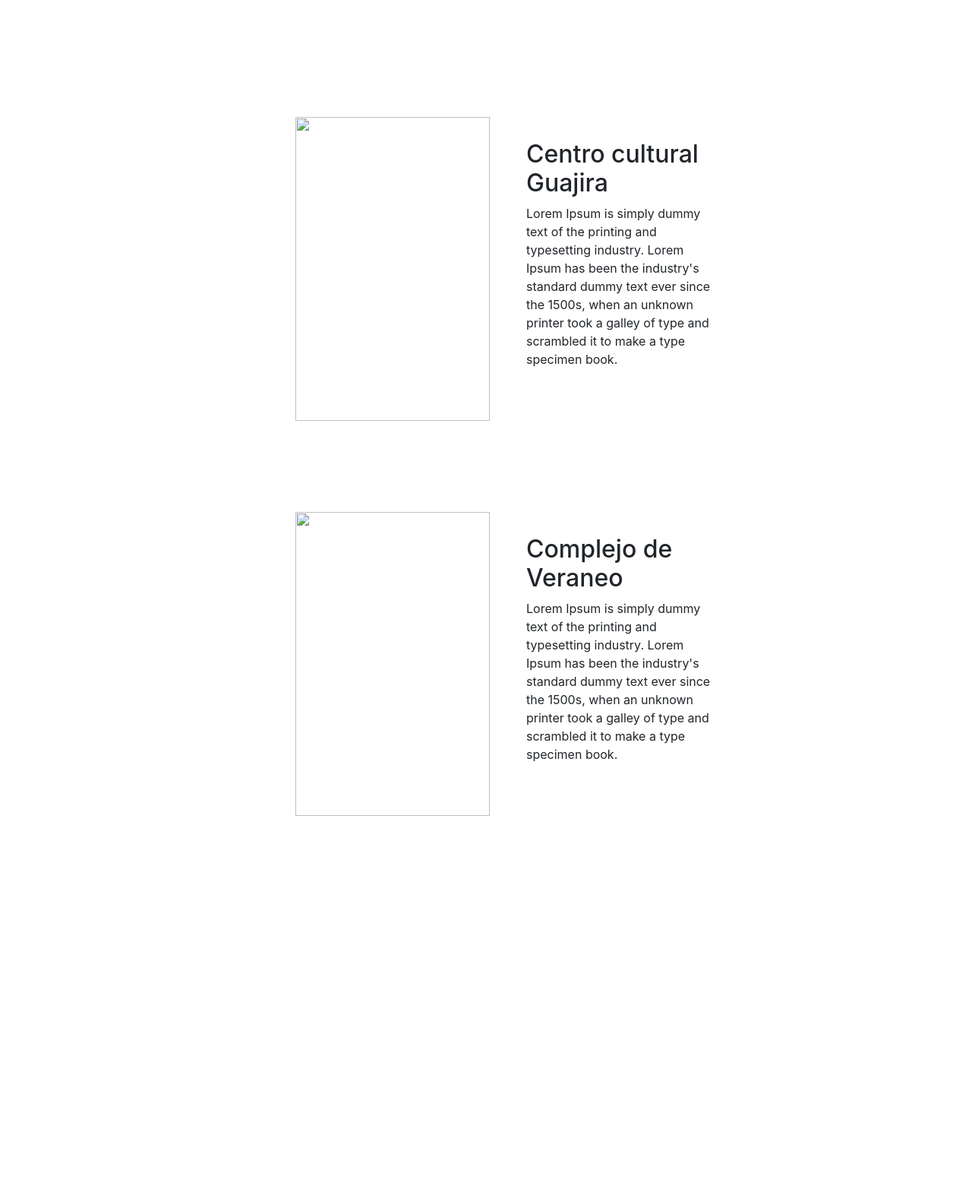
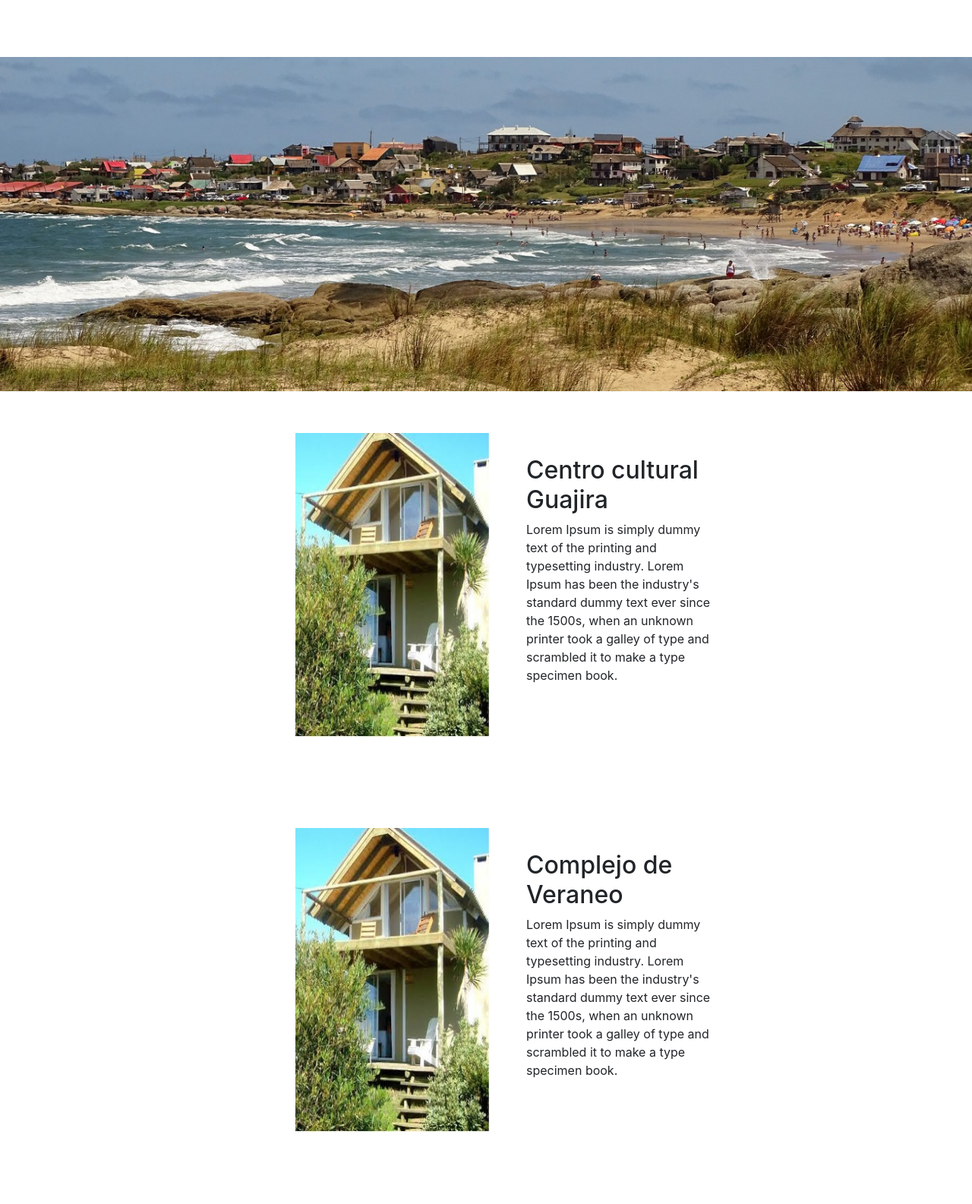
Before and after one commit to FernandoLemos/agreste, a plain HTML site: page index.html in a window 1280 px wide. Shown: the whole page at 76% size. Before the commit the page ends 1169 px from the top, so only its background shows below. Drawn offline with nearby package versions, Linux system fonts and the light colour scheme; the site is published under a folder, as on GitHub Pages, so addresses that start at the root find nothing.

Commit message:
Se eliminan barras para pruebas

```diff
--- a/index.html
+++ b/index.html
@@ -15,12 +15,12 @@
 
         </nav>
         <header>
-            <img src="/Content/Images/panoramica.jpg" alt="" class="src">
+            <img src="Content/Images/panoramica.jpg" alt="" class="src">
         </header>
         <section>
             <div class="box">
                 <div class="box-image">
-                    <img src="/Content/Images/box1.jpg" alt="" class="src">
+                    <img src="Content/Images/box1.jpg" alt="" class="src">
                 </div>
                 <div class="box-text">
                     <h2>Centro cultural Guajira</h2>
@@ -31,7 +31,7 @@
         <section>
             <div class="box">
                 <div class="box-image">
-                    <img src="/Content/Images/box1.jpg" alt="" class="src">
+                    <img src="Content/Images/box1.jpg" alt="" class="src">
                 </div>
                 <div class="box-text">
                     <h2>Complejo de Veraneo</h2>
```
